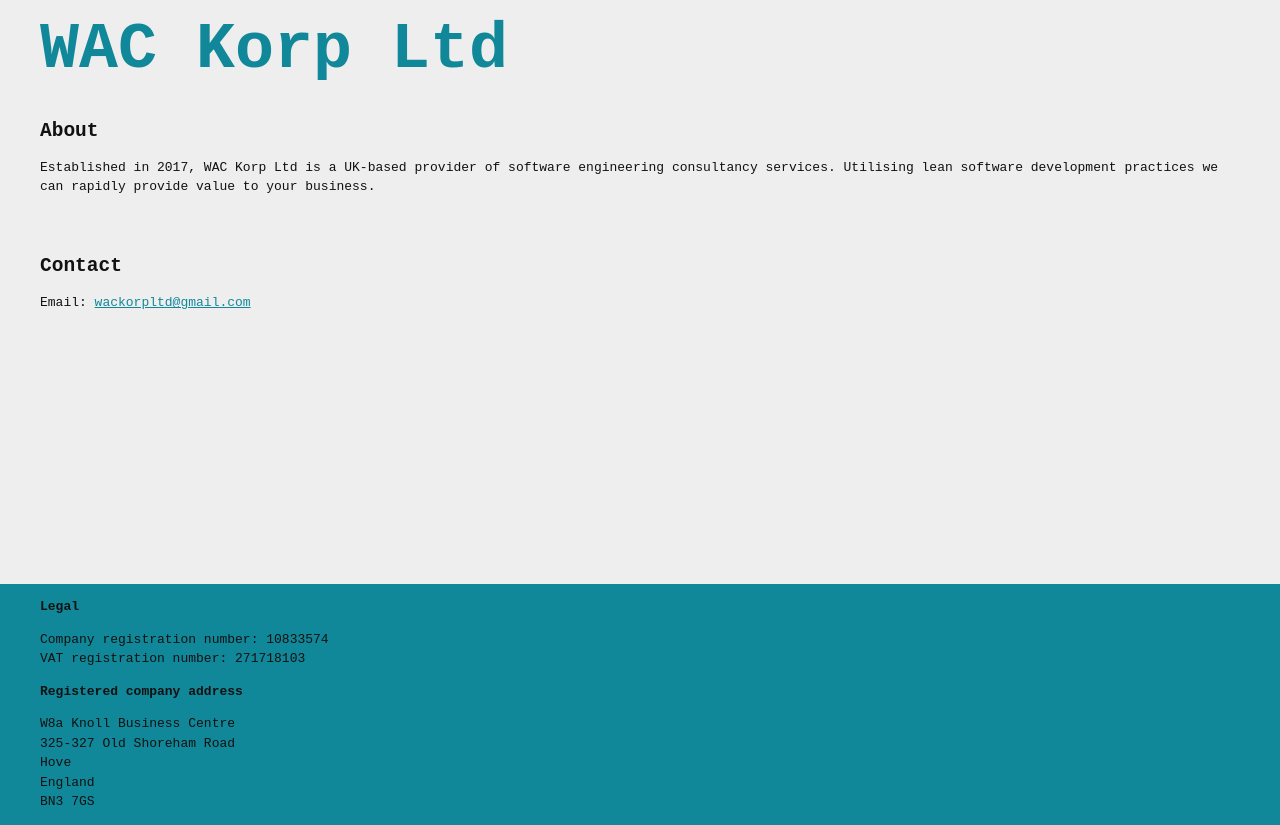
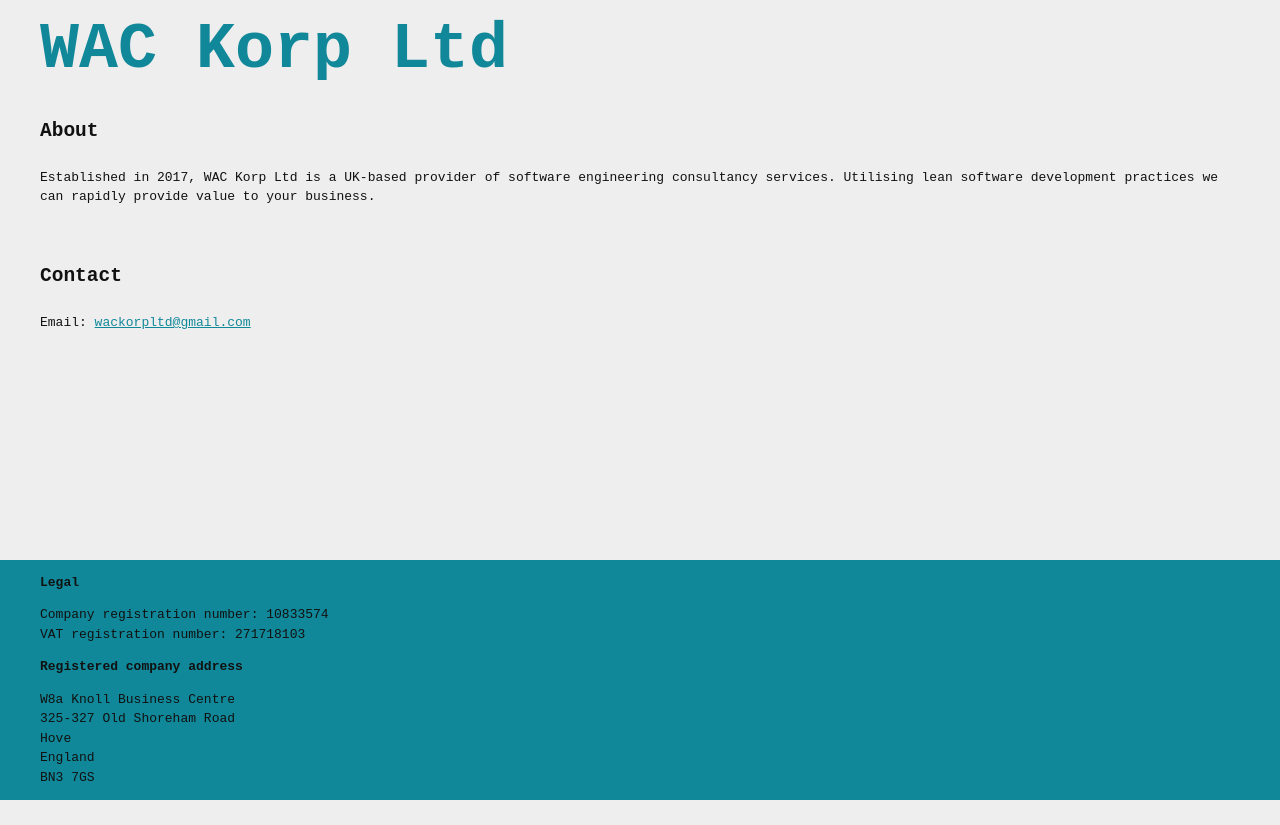
Before and after one commit to crosslandwa/wackorpltd, a SvelteKit app: page / in a window 1280 px wide. After the commit the page ends 800 px from the top, so only its background shows below. Built offline with nearby package versions, Linux system fonts and the light colour scheme.

Commit message:
Use flexbox for main/footer layou

```diff
--- a/src/app.html
+++ b/src/app.html
@@ -6,6 +6,6 @@
 		%sveltekit.head%
 	</head>
 	<body data-sveltekit-preload-data="hover">
-		<div style="display: contents">%sveltekit.body%</div>
+		<div style="display: flex; flex-direction: column; justify-content: space-between; min-height: 100vh;">%sveltekit.body%</div>
 	</body>
 </html>
--- a/src/routes/+layout.svelte
+++ b/src/routes/+layout.svelte
@@ -8,8 +8,8 @@
 
 <main>
   <div class="center">
-	<h1>WAC Korp Ltd</h1>
-	{@render children?.()}
+    <h1>WAC Korp Ltd</h1>
+    {@render children?.()}
   </div>
 </main>
 
@@ -38,7 +38,7 @@
 
 <style>
   :global(body) {
-    background-color: #189;
+    background-color: #EEE;
     color: #111;
     font-family: monospace;
     font-size: 1em;
@@ -52,10 +52,7 @@
   }
 
   main {
-    background-color: #EEE;
-    box-sizing: border-box;
-    min-height: 73vh;
-    padding: 1em 1em 0 1em;
+    padding: 1em;
   }
 
   main h1 {
@@ -65,10 +62,9 @@
   }
 
   footer {
-    box-sizing: border-box;
+    background-color: #189;
     line-height: 1.5em;
     padding: 1em;
-    width: 100vw;
   }
 
   footer p {
--- a/src/routes/+page.svelte
+++ b/src/routes/+page.svelte
@@ -37,6 +37,7 @@
 
   p {
     line-height: 1.5em;
+    margin: 2em 0;
   }
 
   a, a:visited, a:hover, a:active {
```
